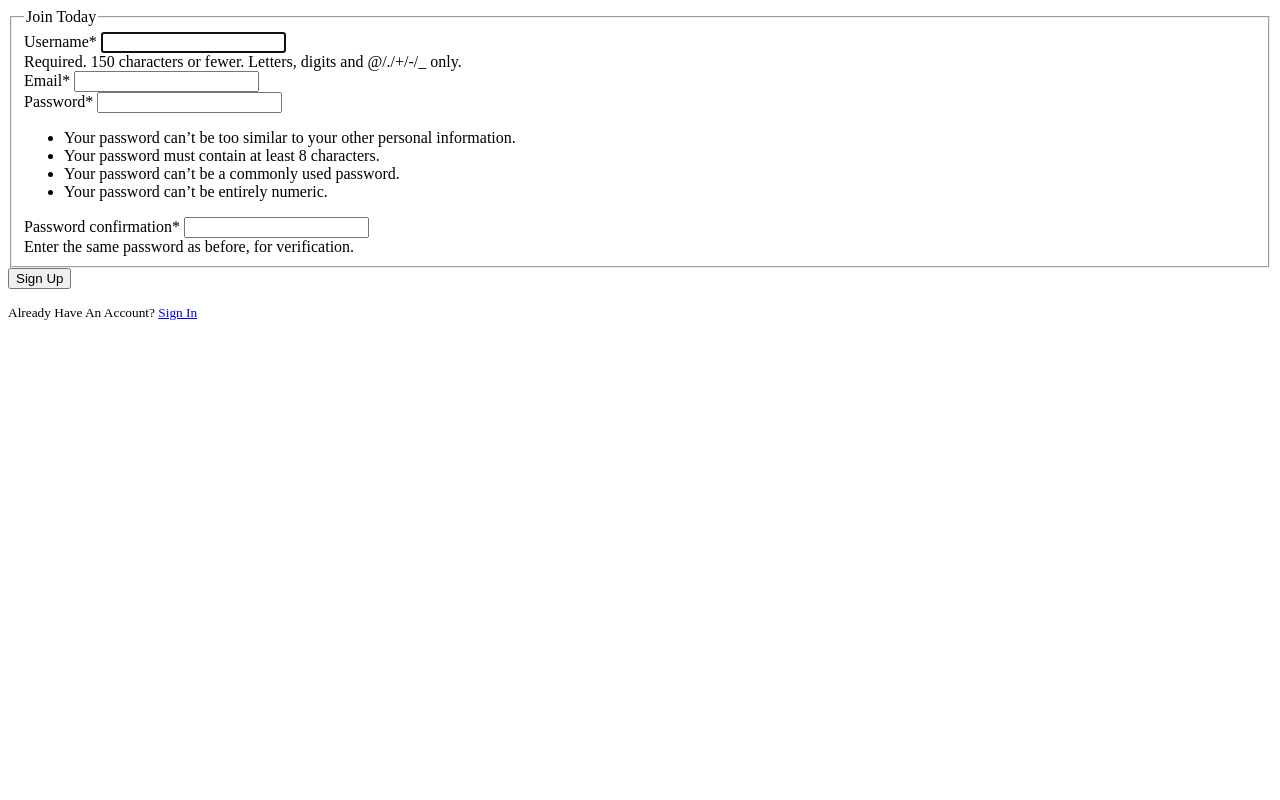
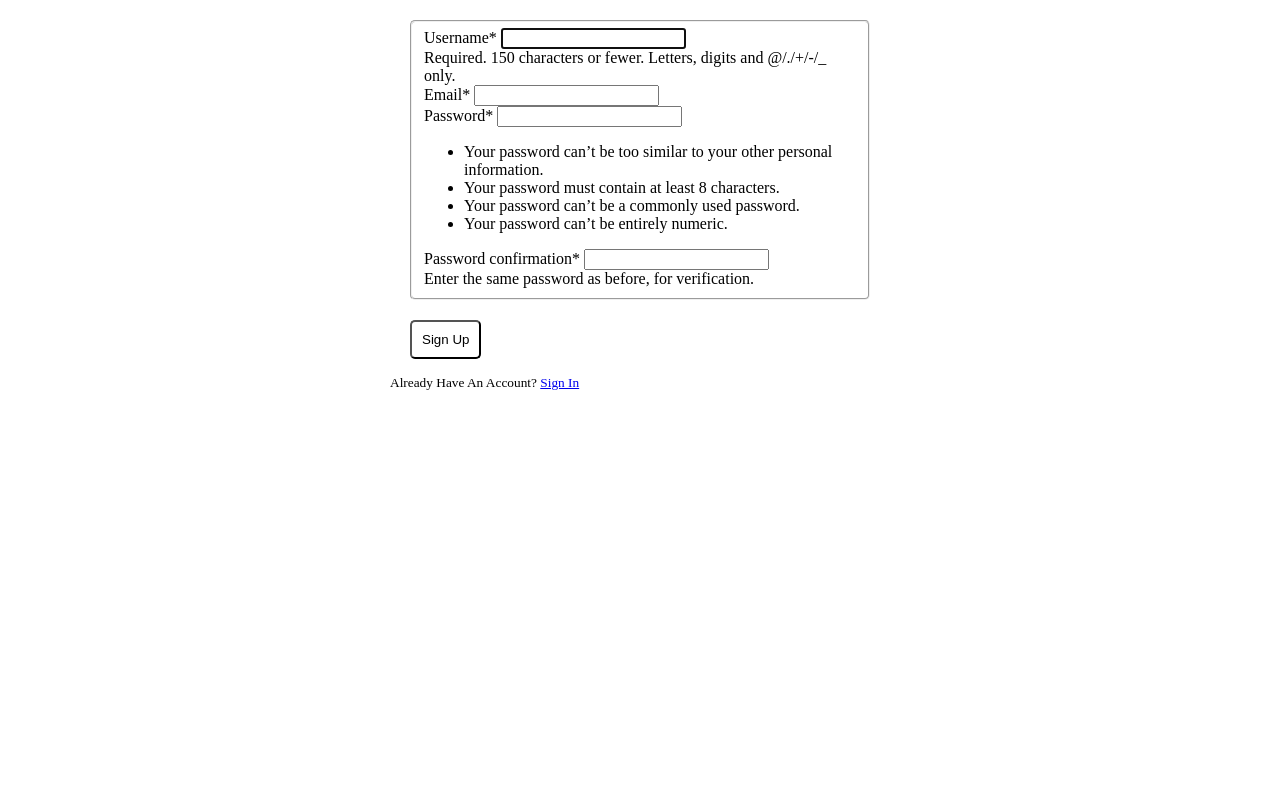
Before and after one commit to yumi-meron/GDSC-capstone-Project, a Django app: page /register/ in a window 1280 px wide. Run offline with Django 5.2, Linux system fonts and the light colour scheme; parts of the project's set-up code (start-up, migrations or seed data) failed here and were passed over; some libraries are stand-ins or nearby versions.

Commit message:
register

```diff
--- a/LibraryManagmentSystem/users/templates/users/profile.html
+++ b/LibraryManagmentSystem/users/templates/users/profile.html
@@ -1,3 +1,4 @@
+{% extends base.html %}
 {% load crispy_forms_tags %}
 {% block content %}
     <h1>{{ user.username }}</h1>
--- a/LibraryManagmentSystem/users/templates/users/register.html
+++ b/LibraryManagmentSystem/users/templates/users/register.html
@@ -1,10 +1,32 @@
 {% load crispy_forms_tags %}
 {% block content %}
+    <head>
+        <style>
+            body {
+                max-width: 500px;
+                margin-left: auto;
+                margin-right: auto;
+            }
+
+            button {
+                padding: 10;
+                margin-left: 20px;
+                display: inline;
+                background-color: white;
+                border-radius: 5px;
+            }
+
+            fieldset {
+                margin-top: 60px;
+                border-radius: 5px;
+                margin: 20px;
+            }
+        </style>
+    </head>
     <div class="content-section">
         <form method="POST">
             {% csrf_token %}
             <fieldset class="form-group">
-                <legend class="border-bottom mb-4">Join Today</legend>
                 {{ form|crispy }}
             </fieldset>
             <div class="form-group">
--- a/LibraryManagmentSystem/users/views.py
+++ b/LibraryManagmentSystem/users/views.py
@@ -1,15 +1,15 @@
 from django.shortcuts import render, redirect
+from django.contrib import messages
 from .forms import UserRegisterForm
-
-def home(request):
-    return render(request, 'home.html')
 
 
 def register(request):
     if request.method == 'POST':
-        form = UserRegisterForm()
+        form = UserRegisterForm(request.POST)
         if form.is_valid():
             form.save()
+            messages.success(request, 'Account Created!')
+            return redirect('login')
     else:
         form = UserRegisterForm()
     return render(request, 'users/register.html', {"form": form})
```
Also changed, not shown: LibraryManagmentSystem/users/templates/users/base.html (added, +24 -0 lines), LibraryManagmentSystem/users/templates/users/login.html (+23 -0 lines).
